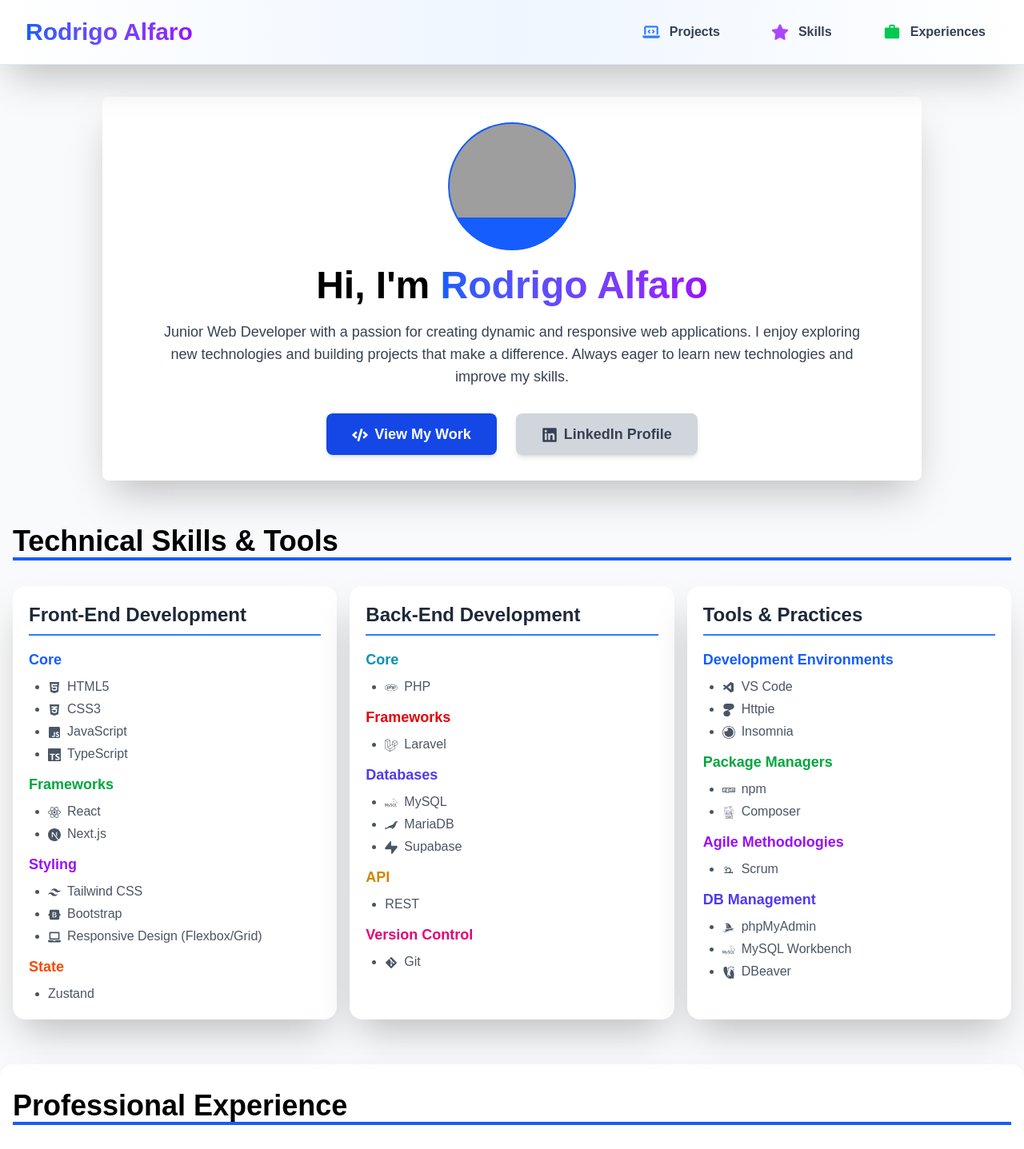
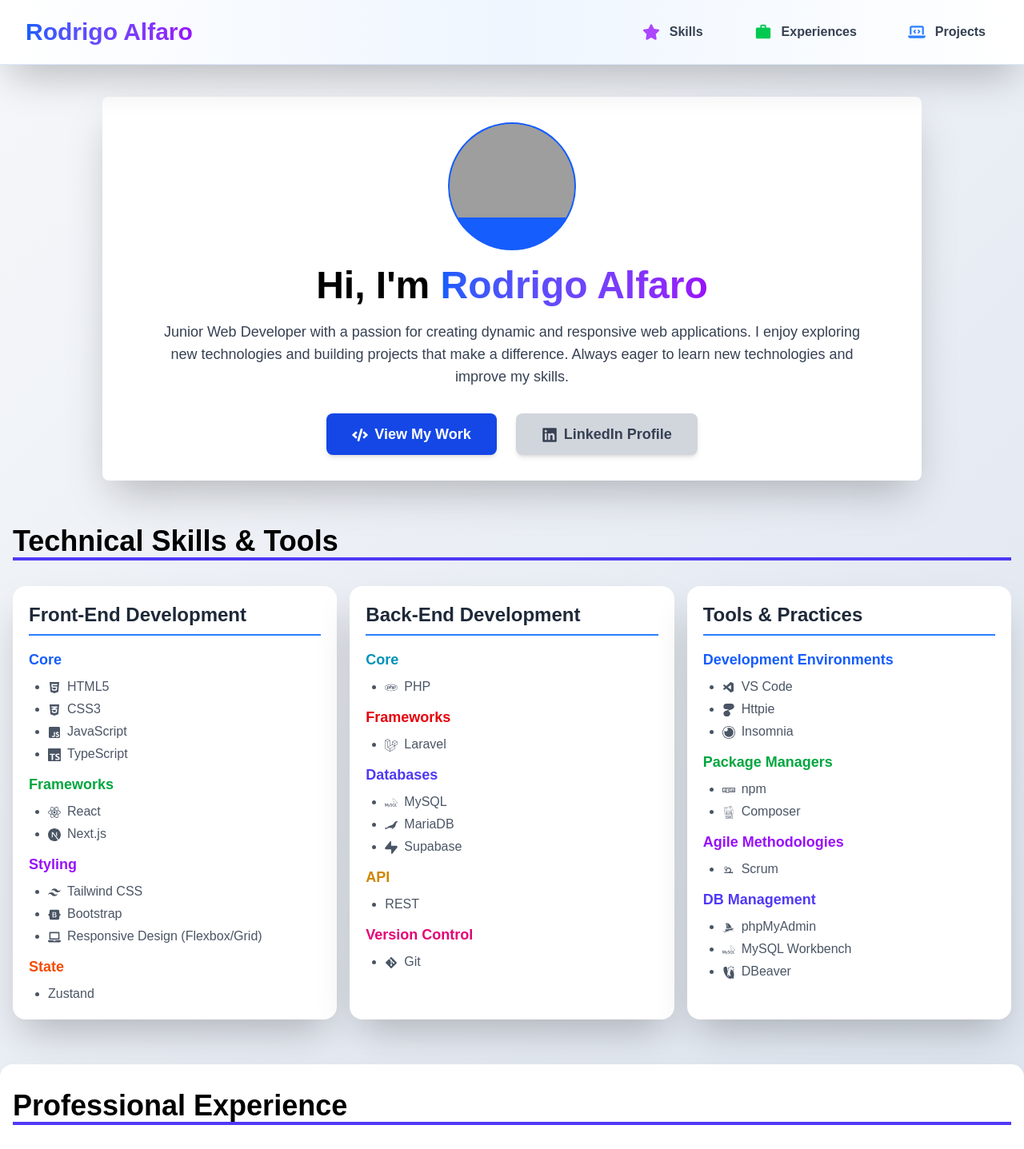
Before and after one commit to AlfaroCalderon/portfolio, a Next.js app: page / in a window 1280 px wide. Shown: the top 1437 px of the page at 80% size. Built offline with nearby package versions, Linux system fonts and the light colour scheme; grey boxes are pictures that could not be loaded.

Commit message:
Update styling in Experience, Projects, Skills components; change border color to indigo and implement gradient background in global styles

```diff
--- a/src/app/components/Experience/Experience.tsx
+++ b/src/app/components/Experience/Experience.tsx
@@ -5,7 +5,7 @@
 export const Experience = () => {
   return (
     <section className=' bg-white rounded-2xl shadow-2xl max-w-7xl mx-4 lg:mx-auto my-3 p-4'>
-        <h1 className="max-w-7xl mx-3 lg:mx-auto border-b-4 border-b-blue-600 text-4xl font-bold mt-4">Professional Experience</h1>
+        <h1 className="max-w-7xl mx-3 lg:mx-auto border-b-4 border-b-indigo-600 text-4xl font-bold mt-4">Professional Experience</h1>
 
             <div className='timeline my-8'>
                 <div className='container left'>
--- a/src/app/components/Navbar/Navbar.tsx
+++ b/src/app/components/Navbar/Navbar.tsx
@@ -51,13 +51,6 @@
             </span>
             <ul id="menu" className="hidden md:flex text-gray-700 font-semibold md:space-x-8 md:bg-transparent bg-white md:static absolute top-full left-0 w-full md:w-auto md:shadow-none shadow-lg md:flex-row flex-col md:p-0 p-4">
             <li
-                className="flex gap-3 items-center hover:text-blue-600 hover:bg-blue-50 px-4 py-2 rounded-lg transition-all duration-300 ease-in-out cursor-pointer hover:scale-105 hover:shadow-md"
-                onClick={() => scrollToSection('projects')}
-            >
-                <FaLaptopCode size={22} className="text-blue-500" />
-                <span>Projects</span>
-            </li>
-            <li
                 className="flex gap-3 items-center hover:text-purple-600 hover:bg-purple-50 px-4 py-2 rounded-lg transition-all duration-300 ease-in-out cursor-pointer hover:scale-105 hover:shadow-md"
                 onClick={() => scrollToSection('skills')}
             >
@@ -71,6 +64,13 @@
                 <MdOutlineWork size={22} className="text-green-500" />
                 <span>Experiences</span>
             </li>
+            <li
+                className="flex gap-3 items-center hover:text-blue-600 hover:bg-blue-50 px-4 py-2 rounded-lg transition-all duration-300 ease-in-out cursor-pointer hover:scale-105 hover:shadow-md"
+                onClick={() => scrollToSection('projects')}
+            >
+                <FaLaptopCode size={22} className="text-blue-500" />
+                <span>Projects</span>
+            </li>
             {/* <li
                 className="flex gap-3 items-center hover:text-orange-600 hover:bg-orange-50 px-4 py-2 rounded-lg transition-all duration-300 ease-in-out cursor-pointer  hover:scale-105 hover:shadow-md"
                 onClick={() => scrollToSection('contacts')}
--- a/src/app/components/Projects/Projects.tsx
+++ b/src/app/components/Projects/Projects.tsx
@@ -5,7 +5,7 @@
 export const Projects = () => {
   return (
     <section className=' max-w-7xl mx-3 lg:mx-auto my-3 p-4 mb-10' >
-    <h1 className="max-w-7xl mx-3 lg:mx-auto border-b-4 border-b-blue-600 text-4xl font-bold mb-8">Featured Projects</h1>
+    <h1 className="max-w-7xl mx-3 lg:mx-auto border-b-4 border-b-indigo-600 text-4xl font-bold mb-8">Featured Projects</h1>
         <div className="grid grid-cols-1">
 
             <div className='bg-white grid grid-cols-1 md:grid-cols-2 rounded-2xl shadow-2xl p-5 mb-6 gap-2'>
@@ -27,7 +27,7 @@
                             </span>
                         ))}
                     </div>
-                    <div className='flex gap-3 mt-auto'>
+                    <div className='flex flex-wrap gap-3 mt-auto'>
                         <a href="https://github.com/AlfaroCalderon/accommodations_managment" target="_blank" rel="noopener noreferrer" className='px-4 py-2 border-2 border-blue-600 text-blue-600 rounded-lg hover:bg-blue-50 transition-colors duration-300 cursor-pointer inline-flex items-center'>
                             <FaGithub className='inline-block mr-1' /> View Code
                         </a>
@@ -61,7 +61,7 @@
                             </span>
                         ))}
                     </div>
-                    <div className='flex gap-3 mt-auto'>
+                    <div className='flex flex-wrap gap-3 mt-auto'>
                         <a href="https://github.com/AlfaroCalderon/storedisign.github.io" target="_blank" rel="noopener noreferrer" className='px-4 py-2 border-2 border-blue-600 text-blue-600 rounded-lg hover:bg-blue-50 transition-colors duration-300 cursor-pointer inline-flex items-center'>
                             <FaGithub className='inline-block mr-1' /> View Code
                         </a>
@@ -91,7 +91,7 @@
                             </span>
                         ))}
                     </div>
-                    <div className='flex gap-3 mt-auto'>
+                    <div className='flex flex-wrap gap-3 mt-auto'>
                         <a href="https://github.com/AlfaroCalderon/juice-wrld-playlist" target="_blank" rel="noopener noreferrer" className='px-4 py-2 border-2 border-blue-600 text-blue-600 rounded-lg hover:bg-blue-50 transition-colors duration-300 cursor-pointer inline-flex items-center'>
                             <FaGithub className='inline-block mr-1' /> View Code
                         </a>
--- a/src/app/components/Skills/Skills.tsx
+++ b/src/app/components/Skills/Skills.tsx
@@ -10,7 +10,7 @@
   return (
     <>
     <section className=' max-w-7xl mx-3 lg:mx-auto my-3 p-4 mb-10' >
-        <h1 className="max-w-7xl mx-3 lg:mx-auto border-b-4 border-b-blue-600 text-4xl font-bold mb-8">Technical Skills & Tools</h1>
+        <h1 className="max-w-7xl mx-3 lg:mx-auto border-b-4 border-b-indigo-600 text-4xl font-bold mb-8">Technical Skills & Tools</h1>
         <div className="grid grid-cols-1 md:grid-cols-2 lg:grid-cols-3 gap-4">
         <div className='bg-white rounded-2xl shadow-2xl p-5'>
             <h2 className='text-2xl font-bold text-gray-800 mb-4 border-b-2 border-blue-500 pb-2'>Front-End Development</h2>
--- a/src/app/globals.css
+++ b/src/app/globals.css
@@ -18,7 +18,7 @@
 }
 
 body {
-  background-color: #F9FAFB;
+background-image: linear-gradient(135deg, #f5f7fa 0%, #c3cfe2 100%);
   font-family: 'Geist Sans', sans-serif;
 }
 
```
